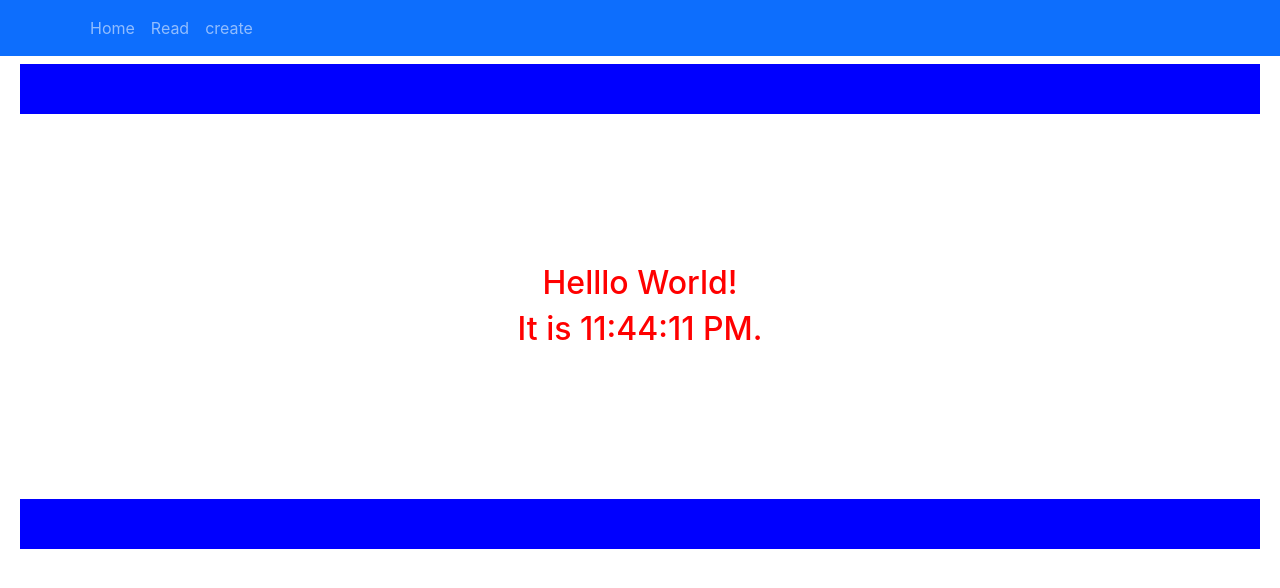
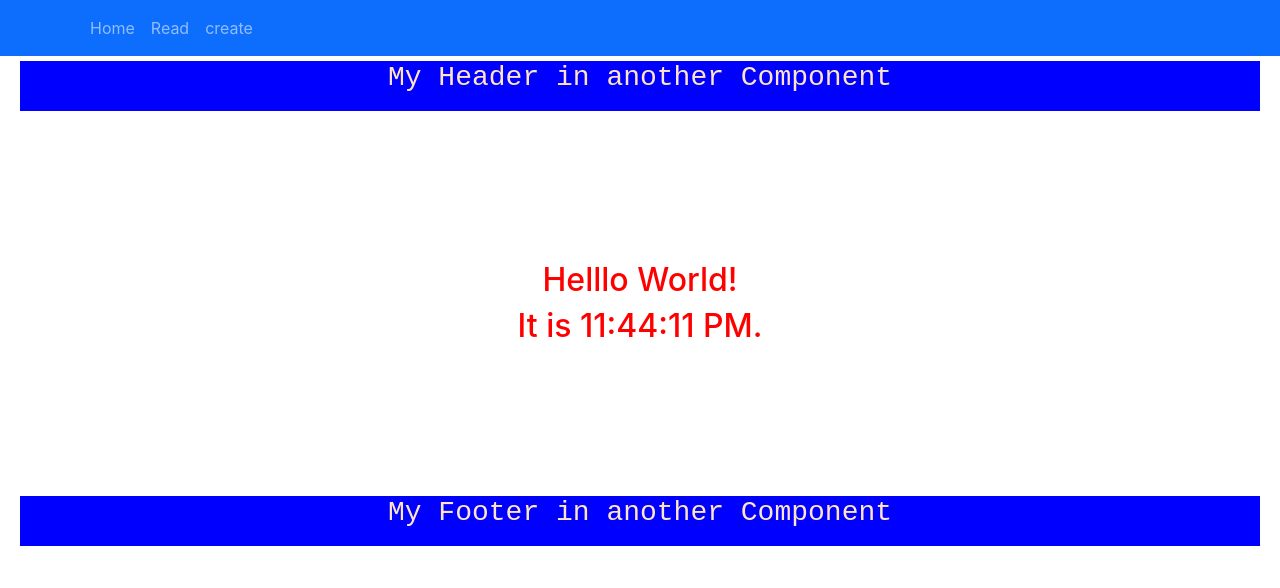
Before and after one commit to intotito/Data_Rep_Query, a React (Create React App) app in the folder my-app/: page / in a window 1280 px wide. Shown: the top 588 px of the page. Built offline with nearby package versions, Linux system fonts and the light colour scheme.

Commit message:
Comment Added

```diff
--- a/my-app/src/App.js
+++ b/my-app/src/App.js
@@ -6,32 +6,29 @@ import {
   BrowserRouter,
   Routes,
   Route,
-  Link
 } from "react-router-dom";
 
 export default class App extends React.Component {
-  constructor(props) {
-    super(props);
-  }
 
   render() {
     return (
       <div className="App">
         <BrowserRouter>
+        {/* NavigationBar component sits at the top of every
+          * page, while other components are swapped accordingly.
+        */}
           <NavigationBar />
+          {/* Three different pages of the Web Application.
+          * 1 - Main Page that displays the MainComponent, Header and Footer.
+          * 2 - /create Page that displays the Header.
+          * 3 - /read Page that displays the footer.
+          */}
           <Routes>
             <Route path="/" element={<div><Header /><MainComponent /><Footer /></div>} />
-            <Route path="/create" element={<Header />} />
-            <Route path="/read" element={<Footer/>} />
+            <Route path="/read" element={<Header title="This is the Header in another Component"/>} />
+            <Route path="/create" element={<Footer title="This is the Footer in another Component"/>} />
           </Routes>
-
-
-
-
         </BrowserRouter>
-
-
-
       </div>
     );
   }
--- a/my-app/src/components/content.js
+++ b/my-app/src/components/content.js
@@ -4,23 +4,36 @@ import Nav from 'react-bootstrap/Nav';
 import Navbar from 'react-bootstrap/Navbar';
 import NavDropdown from 'react-bootstrap/NavDropdown';
 
+/**
+ * The Header Component. Displays the title as provided by the 'title' property or
+ * the default message.
+ */
 export class Header extends React.Component {
+    /**
+     * @param {*} props - properties object passed to the constructor by the implementation
+     */
     constructor(props) {
         super(props);
         this.className = "header";
+        this.title = props.title? props.title : "My Header in another Component";
     }
+    /**
+     * @returns The JSX.Element that will be rendered to the user.
+     */
     render() {
-        console.log("classname = " + this.className);
         return (
-            <div className={this.className}><h3>{this.props.title}</h3></div>
+            <div className={this.className}><h3>{this.title}</h3></div>
         );
     }
 }
 
+/**
+ * MainComponent class represents the main content of the web application that shows the time and a message.
+ */
 export class MainComponent extends React.Component {
-    constructor(props) {
-        super(props);
-    }
+    /**
+     * @returns The JSX.Element that will be rendered to the user.
+     */
     render() {
         return (
             <div className='main'>
@@ -30,15 +43,22 @@ export class MainComponent extends React.Component {
         );
     }
 }
-
+/**
+ * The Footer Component extends the Header component. Displays the title as provided by the 'title' property or
+ * the default message.
+ */
 export class Footer extends Header {
     constructor(props) {
         super(props);
         this.className = "footer";
+        this.title = props.title? props.title : "My Footer in another Component";
     }
 }
 
-
+/**
+ * The NavigationBar Component represents the NavBar situated at the top of the page
+ * for user to navigate throught the web application.
+ */
 export class NavigationBar extends React.Component {
     render() {
         return (
```
